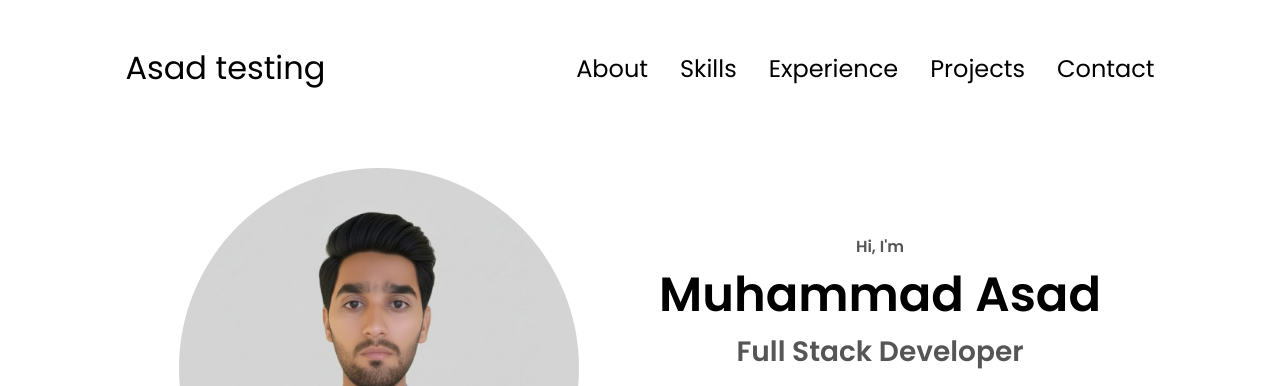
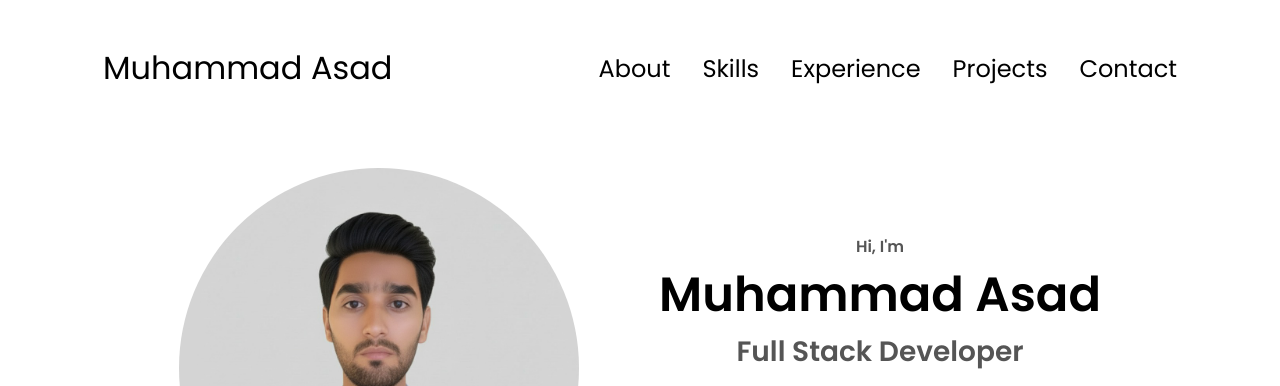
Before and after one commit to asadaptech864/my-portfolio, a plain HTML site: page index.html in a window 1280 px wide. Shown: the top 386 px of the page. Drawn offline with Linux system fonts and the light colour scheme.

Commit message:
test success

```diff
--- a/index.html
+++ b/index.html
@@ -10,7 +10,7 @@
   </head>
   <body>
     <nav id="desktop-nav">
-      <div class="logo">Asad testing</div>
+      <div class="logo">Muhammad Asad</div>
       <div>
         <ul class="nav-links">
           <li><a href="#about">About</a></li>
```
